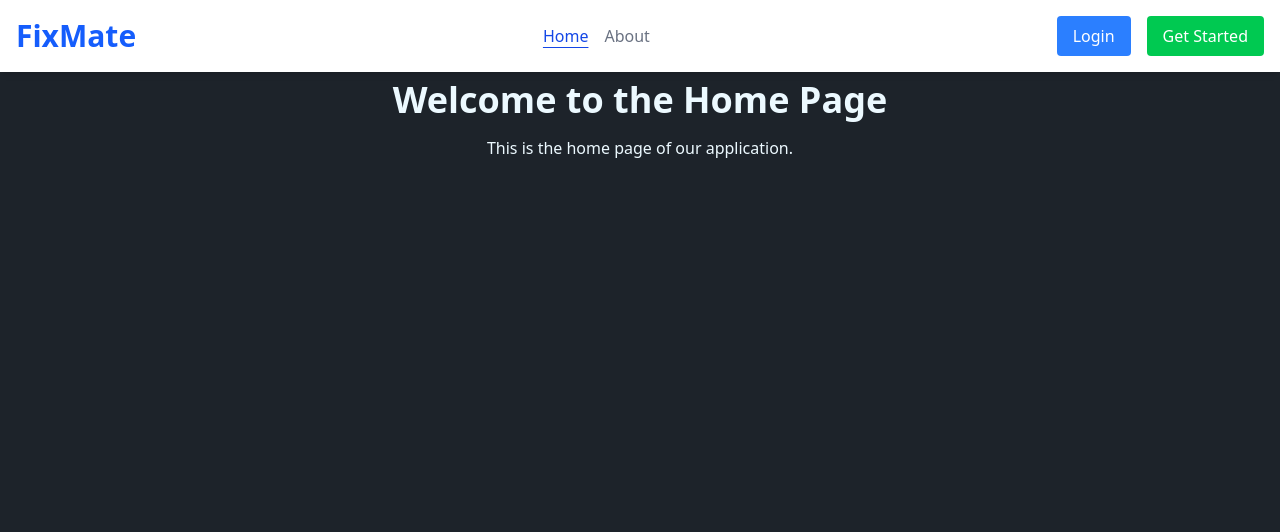
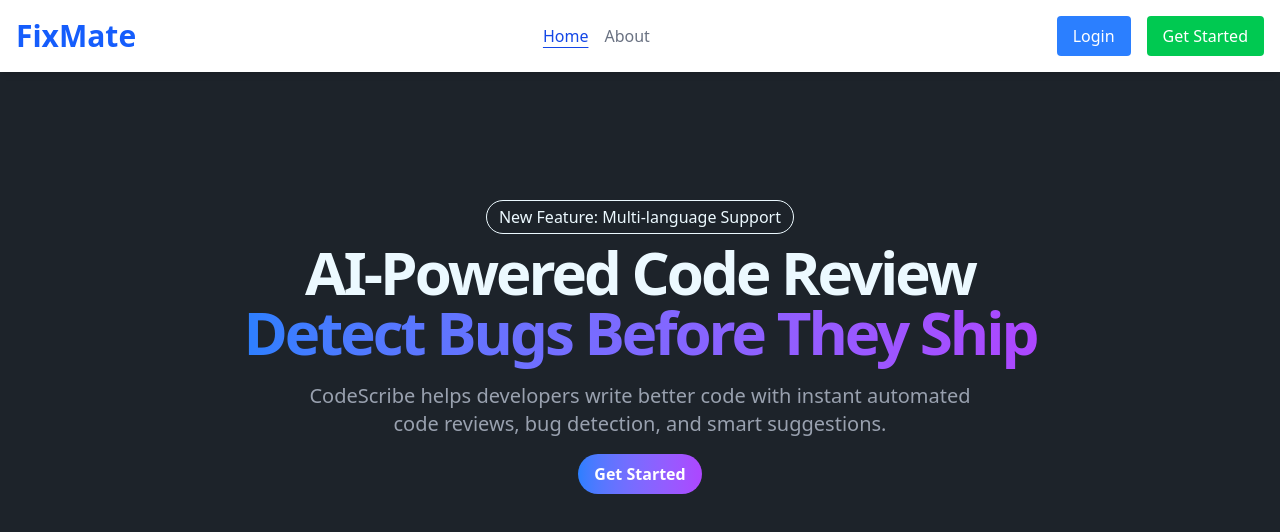
Before and after one commit to NajeebUrRehmanRaja/fixmate-ui, a React (Vite) app in the folder FrontEnd/: page / in a window 1280 px wide. Shown: the top 532 px of the page. Built offline with nearby package versions, Linux system fonts and the light colour scheme.

Commit message:
feat: enhance Home page layout and add multi-language support feature with updated button component

```diff
--- a/FrontEnd/src/components/ButtonComponents.jsx
+++ b/FrontEnd/src/components/ButtonComponents.jsx
@@ -1,7 +1,7 @@
 const HandleButton = ({ children, color, ...props }) => {
   return (
     <button
-      className={`px-4 py-2 rounded text-white ${
+      className={`px-4 py-2 rounded text-white cursor-pointer ${
         color === "blue" ? "bg-blue-500 hover:bg-blue-600" : ""
       } ${color === "green" ? "bg-green-500 hover:bg-green-600" : ""}`}
       {...props}
--- a/FrontEnd/src/pages/Home.jsx
+++ b/FrontEnd/src/pages/Home.jsx
@@ -1,15 +1,33 @@
-import React from 'react'
-
-
+import React from "react";
+import { Link } from "react-router-dom";
+import Handlebutton from "../components/ButtonComponents";
 const Home = () => {
   return (
-    <div className="pt-20">
-      <div>
-        <h1 className="text-4xl font-bold text-center">Welcome to the Home Page</h1>
-        <p className="text-center mt-4">This is the home page of our application.</p>
+    <div className="flex flex-col items-center justify-center pt-50">
+      <div className="flex flex-col items-center justify-center space-y-2 ">
+        <h6 className="px-3 py-1 border rounded-full" >
+          New Feature: Multi-language Support
+        </h6>
+        <h1 className="text-3xl flex flex-col justify-center items-center font-bold tracking-tighter sm:text-4xl md:text-5xl lg:text-6xl">
+          AI-Powered Code Review <br />
+          <span className="bg-gradient-to-r from-blue-500 to-purple-500 bg-clip-text text-transparent h-20">
+            Detect Bugs Before They Ship
+          </span>
+        </h1>
       </div>
+       <p className="mx-auto flex flex-col justify-center items-center max-w-[700px] text-muted-foreground md:text-xl text-gray-400">
+          CodeScribe helps developers write better code with instant automated <span></span>
+          code reviews, bug detection, and smart suggestions.
+        </p>
+        <Link to={"/getstarted"}>
+          <button
+          children="Get Started"
+          className="mt-4 bg-gradient-to-r from-blue-500 to-purple-500 text-white font-bold py-2 px-4 rounded-full hover:shadow-lg hover:shadow-blue-500/50 transition duration-300 ease-in-out"
+          icon="arrow-right cursor-pointer"
+           />
+        </Link>
     </div>
-  )
-}
+  );
+};
 
-export default Home
+export default Home;
```
